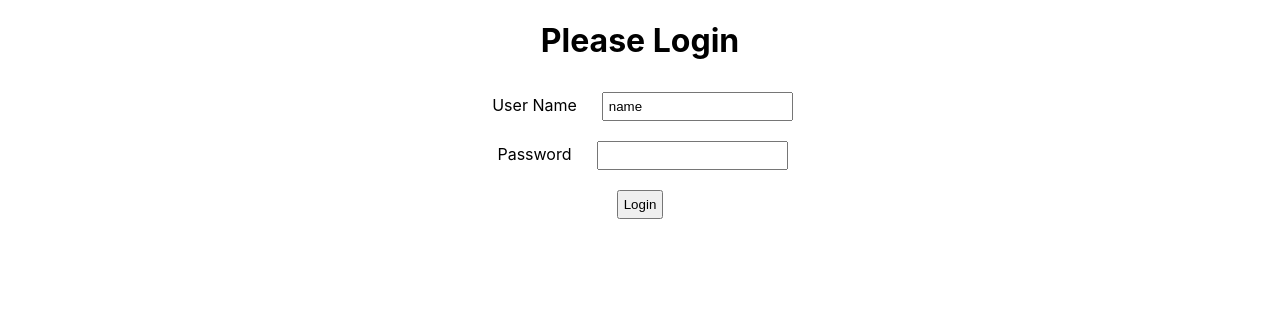
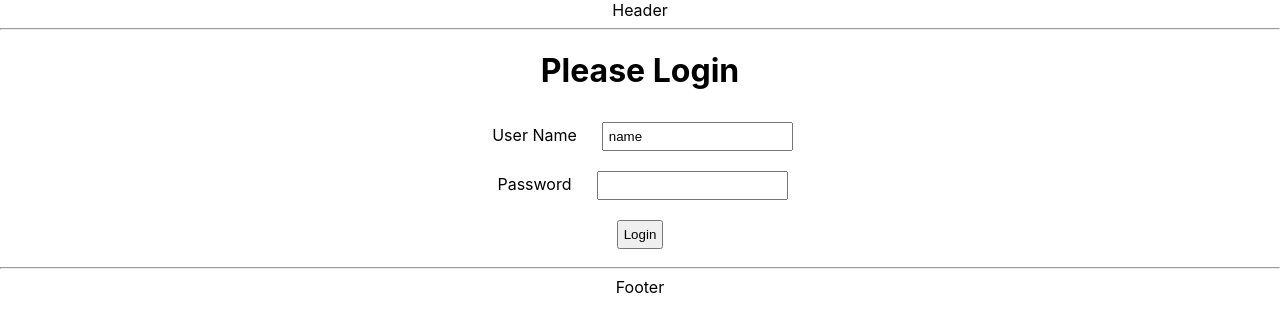
Before and after one commit to bruce-mig/taches, a React (Create React App) app: page / in a window 1280 px wide. Shown: the top 332 px of the page. Built offline with nearby package versions, Linux system fonts and the light colour scheme.

Commit message:
added header, footer and logout components

```diff
--- a/src/components/todo/TodoApp.jsx
+++ b/src/components/todo/TodoApp.jsx
@@ -5,16 +5,19 @@
 export default function TodoApp() {
     return (
         <div className="TodoApp">
+            <HeaderComponent />
             <BrowserRouter>
                 <Routes>
                     <Route path='/' element={<LoginComponent />} />
                     <Route path='/login' element={<LoginComponent />} />
                     <Route path='/welcome/:username' element={<WelcomeComponent />} />
                     <Route path='/todos' element={<ListTodosComponent />} />
+                    <Route path='/logout' element={<LogoutComponent />} />
 
                     <Route path='*' element={<ErrorComponent />} />
                 </Routes>
             </BrowserRouter>
+            <FooterComponent />
         </div>
     )
 }
@@ -136,3 +139,31 @@
         </div>
     )
 }
+
+function HeaderComponent() {
+    return (
+        <div className="HeaderComponent">
+            Header <hr />
+        </div>
+    )
+}
+
+function FooterComponent() {
+    return (
+        <div className="FooterComponent">
+            <hr /> Footer
+        </div>
+    )
+}
+
+
+function LogoutComponent() {
+    return (
+        <div className="LogoutComponent">
+            <h1>You are logged out!</h1>
+            <div>
+                Thank you for using our App. Come back soon.
+            </div>
+        </div>
+    )
+}
```
